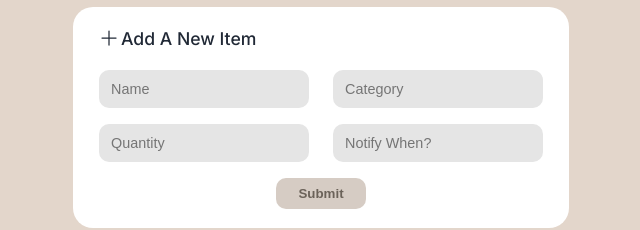
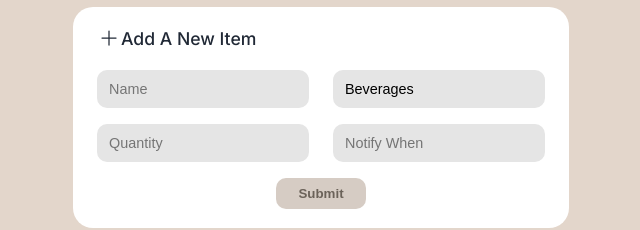
Before and after one commit to kevinortiz43/Pantry-Iteration-Project, a React (Vite) app: page / in a window 1280 px wide. Shown: the part 178-408 px from the top of the page, without its empty margins (319-959 px from the left). Built offline with nearby package versions, Linux system fonts and the light colour scheme.

Commit message:
Category dropdown menu still in process

```diff
--- a/src/client/Components/create-container/CreatePantryItemForm.tsx
+++ b/src/client/Components/create-container/CreatePantryItemForm.tsx
@@ -1,5 +1,4 @@
 import { useForm, type SubmitHandler } from "react-hook-form";
-
 // import { z } from 'zod';
 import "./createContainer.css";
 
@@ -75,13 +74,54 @@ const CreatePantryItemForm = ({ onItemCreated }: CreatePantryItemFormProps) => {
           type="text"
           placeholder="Name"
         />
-        <input
+        <label
           {...register("category", {
             required: true,
           })}
-          type="text"
-          placeholder="Category"
-        />
+        >
+          {/* <input type="text" placeholder="Category" /> */}
+          <select required>
+
+            <option value="Beverages">Beverages</option>
+            <option value="Dairy & Eggs">Dairy & Eggs</option>
+            <option value="Fruit">Fruit</option>
+            <option value="Frozen Foods">Frozen Foods</option>
+            <option value="Meat and Poultry">Meat and Poultry</option>
+            <option value="Pantry (Canned & Dry Goods)">
+              Pantry (Canned & Dry Goods)
+            </option>
+            <option value="Prepared & Deli Foods">Prepared & Deli Food</option>
+            <option value="Produce">Produce</option>
+            <option value="Seafood">Seafood</option>
+            <option value="Snacks & Sweets">Snacks & Sweets</option>
+            <option value="Vegetables">Vegetables</option>
+            <option value="Other">Other</option>
+          </select>
+        </label>
+
+        {/* To put as dropdown:
+        <label>
+                <select name="selectedFruit">
+                  <option value="apple">Apple</option>
+                  <option value="banana">Banana</option>
+                  <option value="orange">Orange</option>
+                </select>
+              </label> */}
+
+        {/* Bakery
+              Beverages
+              Dairy & Eggs
+              Fruit
+              Frozen Foods
+              Meat & Poultry
+              Other
+              Pantry (Canned & Dry Goods)
+              Prepared & Deli Foods
+              Produce
+              Seafood
+              Snacks & Sweets
+              Vegetables
+        */}
 
         <input
           {...register("quantity", {
@@ -97,18 +137,18 @@ const CreatePantryItemForm = ({ onItemCreated }: CreatePantryItemFormProps) => {
         <input
           {...register("notifyWhen", { required: true, valueAsNumber: true })}
           type="number"
-          placeholder="Notify When?"
+          placeholder="Notify When"
         />
         {/* <input
           {...register('expirationDate')}
           type='date'
           placeholder='Expiration Date'
         /> */}
-      <div className="submit-btn-container">
-        <button disabled={isSubmitting} type="submit" className="submit-btn">
-          {isSubmitting ? "Filling your pantry!" : "Submit"}
-        </button>
-      </div>
+        <div className="submit-btn-container">
+          <button disabled={isSubmitting} type="submit" className="submit-btn">
+            {isSubmitting ? "Filling your pantry!" : "Submit"}
+          </button>
+        </div>
       </form>
     </>
   );
--- a/src/client/Components/create-container/createContainer.css
+++ b/src/client/Components/create-container/createContainer.css
@@ -48,6 +48,32 @@ input:focus {
   outline: none;
 }
 
+select {
+  appearance: none;
+  border-radius: 10px;
+  background-color: #e5e5e5;
+  height: 38px;
+  width: 100%;
+  padding: 0 12px;
+  border: none;
+  font-size: 0.9rem;
+  cursor: pointer;
+}
+
+select:focus {
+  outline: none;
+}
+
+select:required:invalid {
+  color: gray;
+}
+option[value=""][disabled] {
+  display: none;
+}
+option {
+  color: black;
+}
+
 .submit-btn-container {
   grid-column: 1 / -1;
   display: flex;
--- a/src/client/Components/pantry/PantryItem.tsx
+++ b/src/client/Components/pantry/PantryItem.tsx
@@ -63,14 +63,13 @@ const PantryItem = ({ pantryItem }: PantryItemProps) => {
           </button>
         </div>
         <h3 className="name"> {name.toUpperCase()}</h3>
-        <ul className="listItems">
-          {category && (
+        <ul className="listItems">{category && (
             <li className="category">Category: {category.toLowerCase()}</li>
           )}
           <li className="quantity">Quantity: {quantity}</li>
           {/* {unitType && <li className='unitType'>Unit: { unitType.toLowerCase() }</li>} */}
 
-          <li className="notifyWhen">Notify When? {notifyWhen}</li>
+          <li className="notifyWhen">Notify When: {notifyWhen}</li>
 
           {/* {expirationDate && <li className='expirationDate'>Expiration date: { formatExpirationDate(expirationDate) }</li>} */}
         </ul>
```
